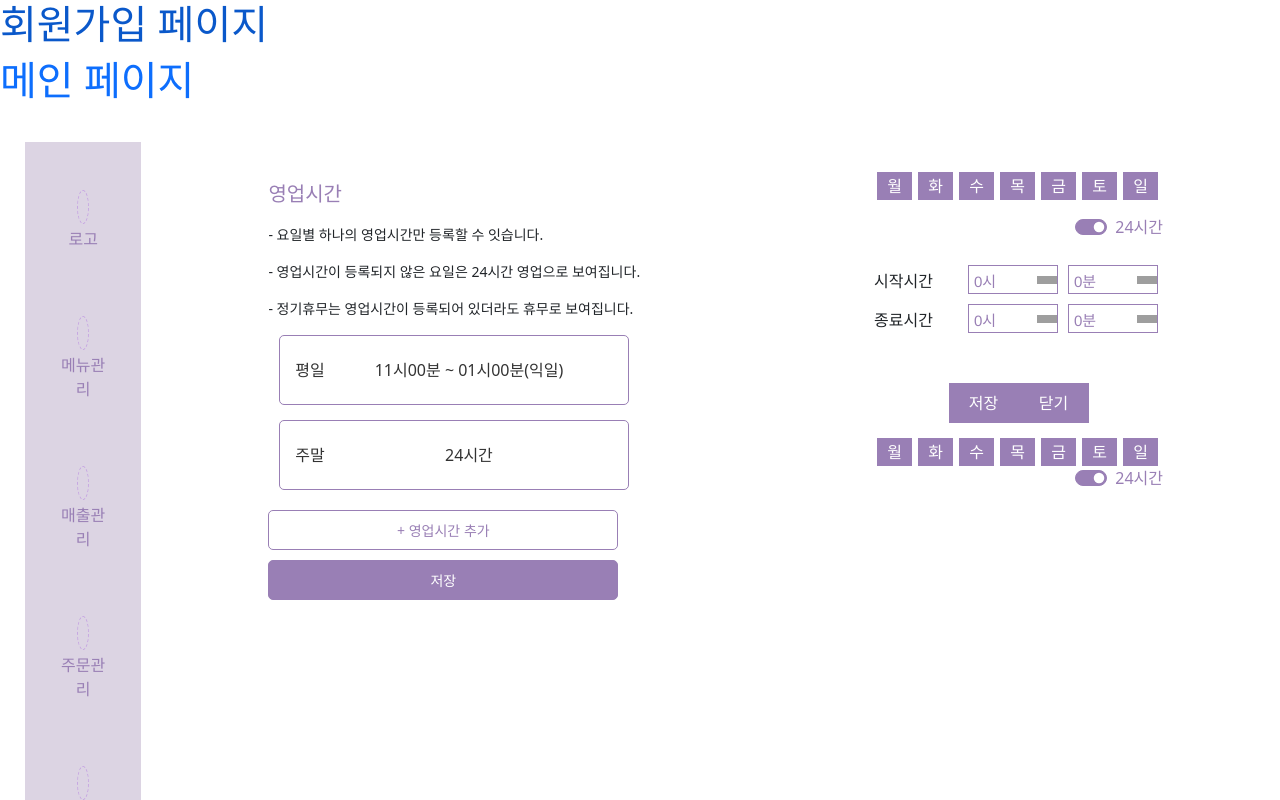
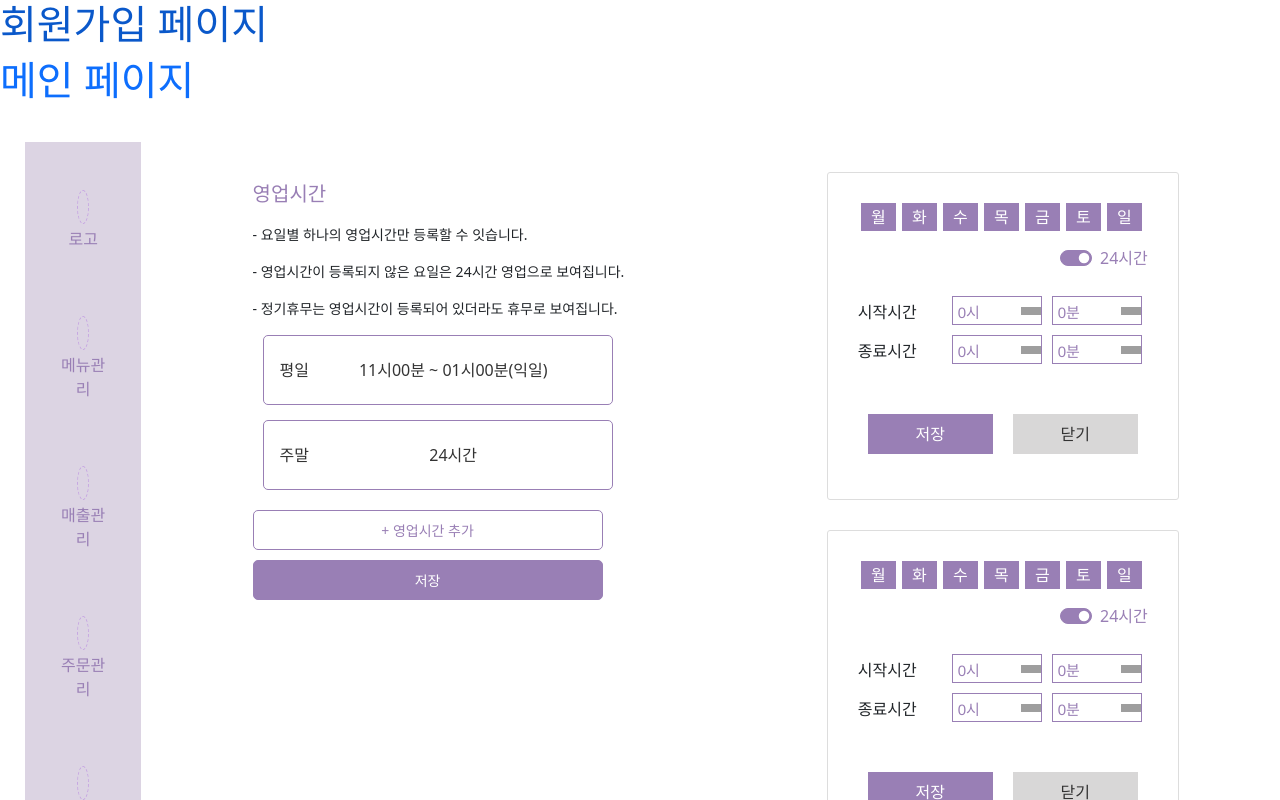
Before and after one commit to jgsjss/ding, a Vue app: page /operationmodal in a window 1280 px wide. Shown: the top 800 px of the page. Built offline with nearby package versions, Linux system fonts and the light colour scheme; grey boxes are pictures that could not be loaded; some icons are missing.

Commit message:
01.24 13:06
운영관리 영업시간 작성완료

```diff
--- a/src/assets/css/OperationManagement/OperationModal.css
+++ b/src/assets/css/OperationManagement/OperationModal.css
@@ -61,6 +61,11 @@
 .oper_sub_modal_wrap {
     display:block;
 }
+.oper_modal_two {
+    border:1px solid #ddd;
+    padding:30px;
+    border-radius: 3px;
+}
 .day_btn {
     width: 35px;
     margin: 0 3px;
@@ -103,9 +108,82 @@
     padding:15px 0;
 }
 .time_btn {
-    width:70px;
+    width:125px;
     height: 40px;
     background:#997fb5;
     border:1px solid #997fb5;
     color:white;
+    margin:0 10px;
 }
+.time_btntwo {
+    width:125px;
+    height: 40px;
+    background:rgba(177, 176, 176, 0.5);
+    border:none;
+    color:#333;
+    margin:0 10px;
+}
+/* 주말시간 */
+.oper_modal_three {
+    margin-top:30px;
+    border:1px solid #ddd;
+    border-radius: 3px;
+    padding:30px;
+}
+.Weekend_btn {
+    width: 35px;
+    margin: 0 3px;
+    background: #997fb5;
+    color: white;
+    border: 1px solid #997fb5;
+}
+.Weekend_btn:active {
+    background:white;
+    color:#997fb5;
+    border:1px solid #997fb5;
+}
+.form-check {
+    float:right;
+}
+.form-check-label {
+    text-align:left;
+}
+.oper_switchtwo {
+    padding:15px 0;
+}
+.starttimetwo {
+    padding-right:30px;
+}
+.Stimetwo {
+    width:90px;
+    border:1px solid #997fb5;
+    margin:0 5px;
+    padding:5px;
+    color:#997fb5;
+}
+.startime_wrap_two {
+    padding:30px 0;
+}
+.starttime_box_two {
+    padding:5px 0;
+}
+.time_btn_wrap_two {
+    text-align: center;
+    padding:15px 0;
+}
+.time_btn_two {
+    width:125px;
+    height: 40px;
+    background:#997fb5;
+    border:1px solid #997fb5;
+    color:white;
+    margin:0 10px;
+}
+.time_btn_ttwo {
+    width:125px;
+    height: 40px;
+    background:rgba(177, 176, 176, 0.5);
+    border:none;
+    color:#333;
+    margin:0 10px;
+}
--- a/src/view/OperationModal.vue
+++ b/src/view/OperationModal.vue
@@ -71,25 +71,53 @@
             </form>
             <div class="time_btn_wrap">
             <button type="button" class="time_btn">저장</button>
-            <button type="button" class="time_btn">닫기</button>
+            <button type="button" class="time_btntwo">닫기</button>
             </div>
         </div>
         <div  class="oper_modal_three">
             <form>
-                <button type="checkbox" class="day_btn">월</button>
-                <button type="checkbox" class="day_btn">화</button>
-                <button type="checkbox" class="day_btn">수</button>
-                <button type="checkbox" class="day_btn">목</button>
-                <button type="checkbox" class="day_btn">금</button>
-                <button type="checkbox" class="day_btn">토</button>
-                <button type="checkbox" class="day_btn">일</button>
-                <div>
+                <button type="checkbox" class="Weekend_btn">월</button>
+                <button type="checkbox" class="Weekend_btn">화</button>
+                <button type="checkbox" class="Weekend_btn">수</button>
+                <button type="checkbox" class="Weekend_btn">목</button>
+                <button type="checkbox" class="Weekend_btn">금</button>
+                <button type="checkbox" class="Weekend_btn">토</button>
+                <button type="checkbox" class="Weekend_btn">일</button>
+                <div class="oper_switchtwo">
                     <div class="form-check form-switch">
                     <input class="form-check-input" type="checkbox" id="flexSwitchCheckChecked" checked>
                     <label class="form-check-label" for="flexSwitchCheckChecked">24시간</label>
                     </div>
                 </div>
+                <!--//////시작시간//////-->
+                <div class="startime_wrap_two">
+                <div class="starttime_box_two">
+                    <label for="starttimetwo" class="starttimetwo">시작시간</label>
+                        <select id="time" className="Stimetwo" @change="starttime">
+                            <option value="24" v-for="(n, i) in 24" :key="n">{{i}}시</option>
+
+                                    </select>
+                        <select id="time" className="Stimetwo" @change="starttime">
+                            <option value="59" v-for="(n, i) in 59" :key="n">{{i}}분</option>
+                                    </select>
+                </div>
+                <!--//////종료시간//////-->
+                <div class="starttime_box_two">
+                    <label for="starttimetwo" class="starttimetwo">종료시간</label>
+                        <select id="time" className="Stimetwo" @change="starttime">
+                            <option value="24" v-for="(n, i) in 24" :key="n">{{i}}시</option>
+
+                                    </select>
+                        <select id="time" className="Stimetwo" @change="starttime">
+                            <option value="59" v-for="(n, i) in 59" :key="n">{{i}}분</option>
+                                    </select>
+                </div>
+                </div>
             </form>
+            <div class="time_btn_wrap_two">
+            <button type="button" class="time_btn_two">저장</button>
+            <button type="button" class="time_btn_ttwo">닫기</button>
+            </div>
         </div>
         </div>
         </div>
```
